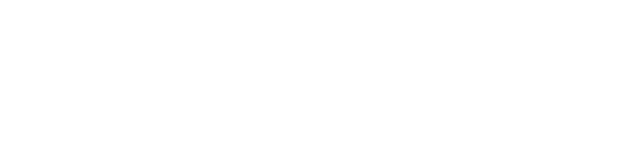
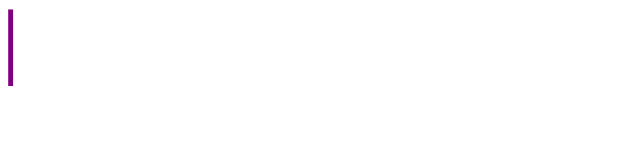
Before and after one commit to szczepaniakmichal/76_1a_typing_efect, a website: page index.html in a window 1280 px wide. Shown: the full height of the page, 0-640 px from the left. Drawn offline with nearby package versions, Linux system fonts and the light colour scheme.

Commit message:
add containet for text and pulse curser "|"

```diff
--- a/index.html
+++ b/index.html
@@ -14,6 +14,7 @@
 </head>
 
 <body>
+<span class="text"></span><span class="pulse">|</span>
 <script src="script/script.js"></script>
 <script src="https://code.jquery.com/jquery-3.3.1.slim.min.js"
         integrity="sha384-q8i/X+965DzO0rT7abK41JStQIAqVgRVzpbzo5smXKp4YfRvH+8abtTE1Pi6jizo"
```
